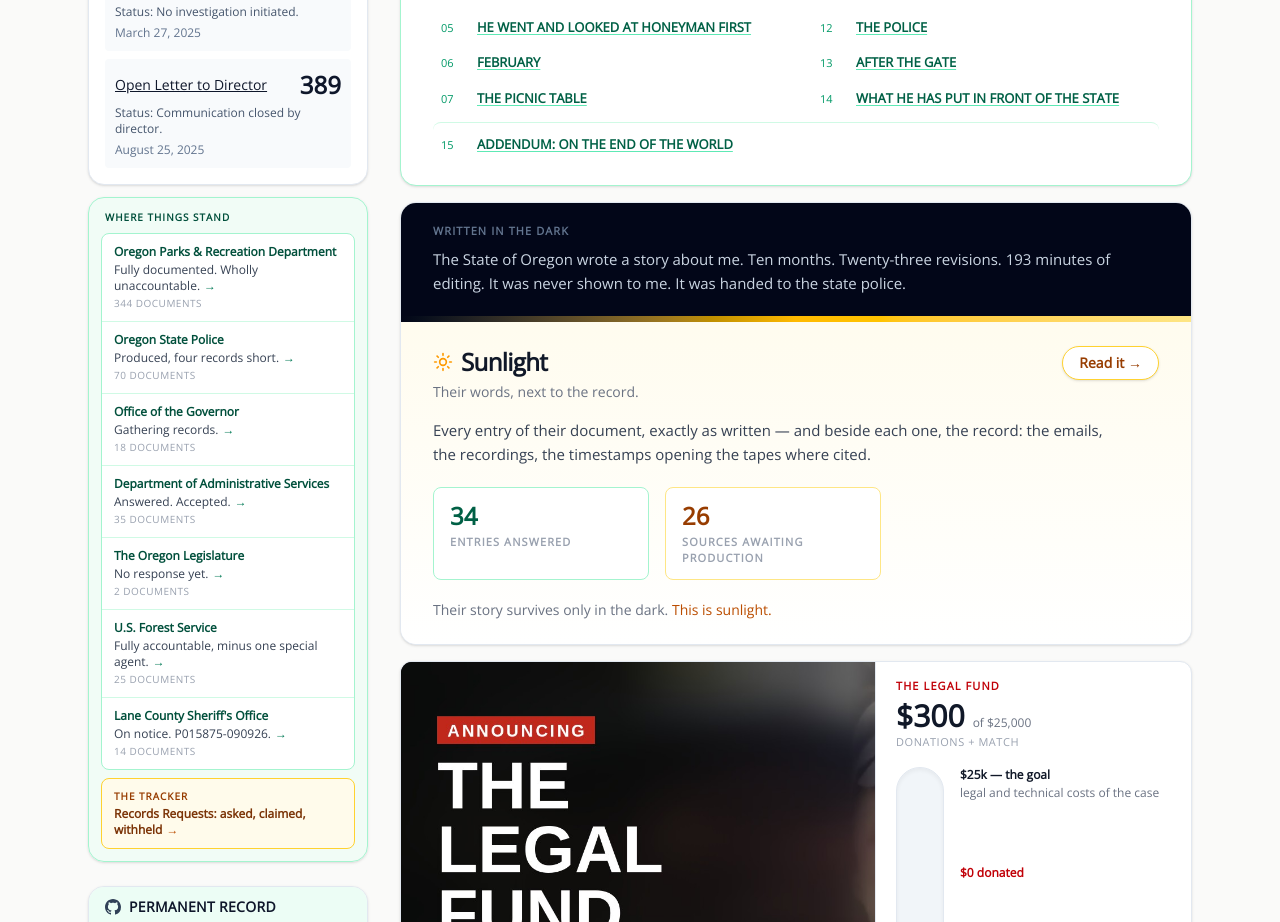
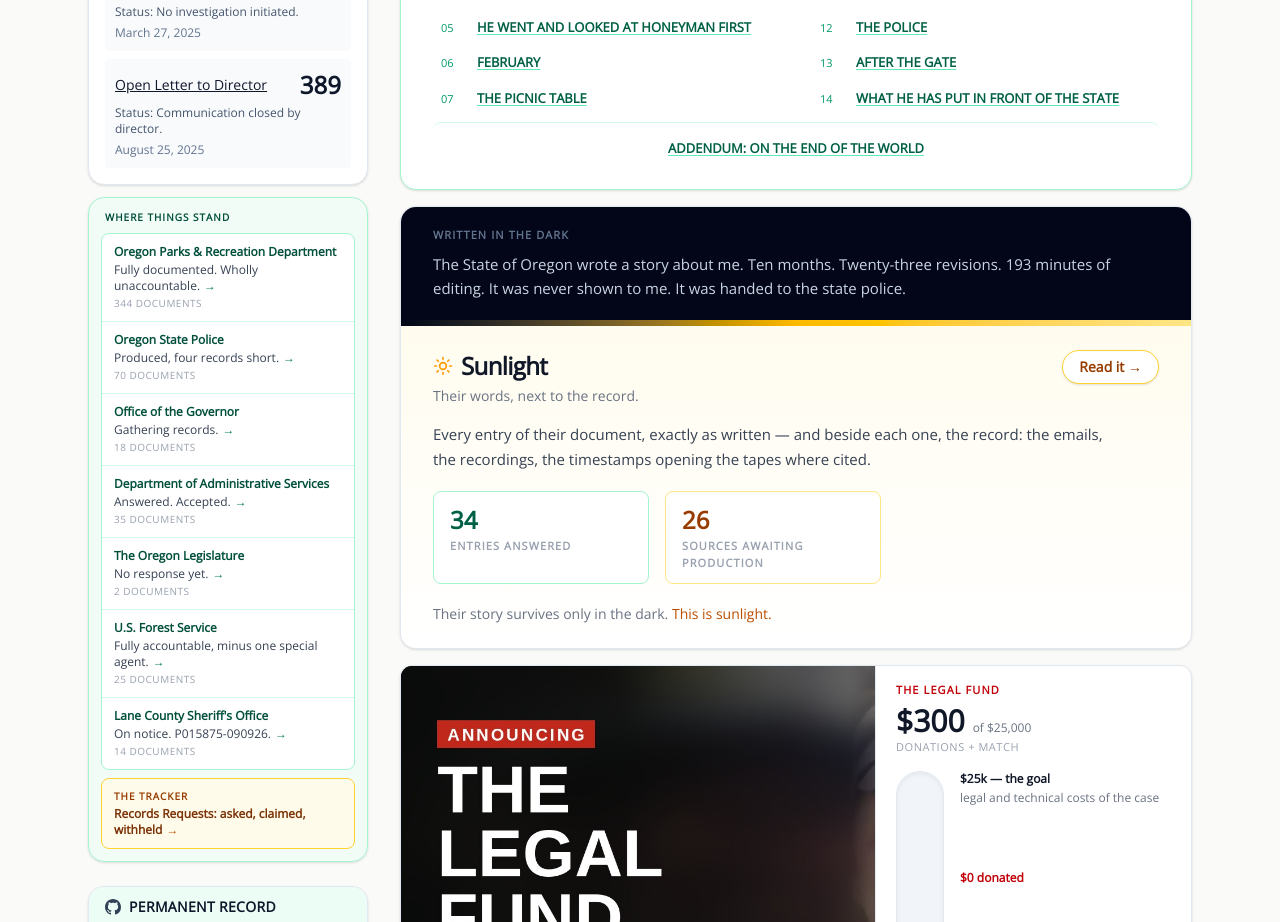
Before and after one commit to rswfire/rswfire.oprd, a Next.js app: page / in a window 1280 px wide. Shown: the part 1860-2782 px from the top of the page. Built offline with nearby package versions, Linux system fonts and the light colour scheme; no server answers.

Commit message:
Index card: the addendum link is centred and unnumbered

```diff
--- a/components/TestimonyCard.tsx
+++ b/components/TestimonyCard.tsx
@@ -80,9 +80,8 @@ export default function TestimonyCard() {
                 </div>
                 <Link
                     href="/testimony/#c15"
-                    className="group mt-2 flex items-baseline gap-3 rounded-lg border-t border-emerald-100 px-2 pt-3 pb-1.5 hover:bg-emerald-50 sm:col-span-2"
+                    className="group mt-2 block rounded-lg border-t border-emerald-100 px-2 pt-3 pb-1.5 text-center hover:bg-emerald-50 sm:col-span-2"
                 >
-                    <span className="w-6 shrink-0 font-mono text-[11px] text-emerald-600">15</span>
                     <span className="font-mono text-[13px] font-bold text-emerald-800 underline decoration-emerald-300 underline-offset-2 group-hover:text-emerald-600">
                         ADDENDUM: ON THE END OF THE WORLD
                     </span>
```
